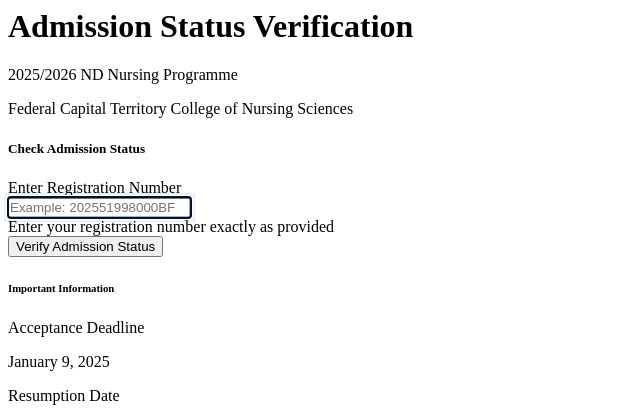
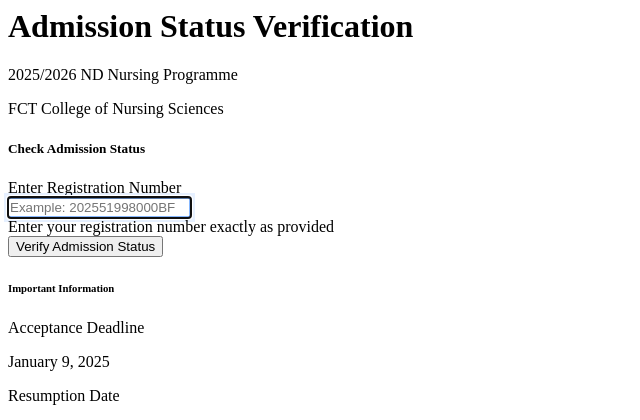
Before and after one commit to idokochukwudi/fctcns-website, a PHP site: page /candidate_portal.php in a window 1280 px wide. Shown: the top 420 px of the page, without its empty margins (0-640 px from the left). Run offline with PHP 8.4, Linux system fonts and the light colour scheme; data that the repository does not hold is empty; some libraries are stand-ins or nearby versions.

Commit message:
corrected college name on candidate_portal view

```diff
--- a/app/views/admission/candidate_portal.php
+++ b/app/views/admission/candidate_portal.php
@@ -9,7 +9,7 @@
                 <div class="mb-4">
                     <h1 class="h2 fw-bold text-dark mb-2">Admission Status Verification</h1>
                     <p class="text-muted mb-0">2025/2026 ND Nursing Programme</p>
-                    <p class="text-muted">Federal Capital Territory College of Nursing Sciences</p>
+                    <p class="text-muted">FCT College of Nursing Sciences</p>
                 </div>
             </div>
 
```
